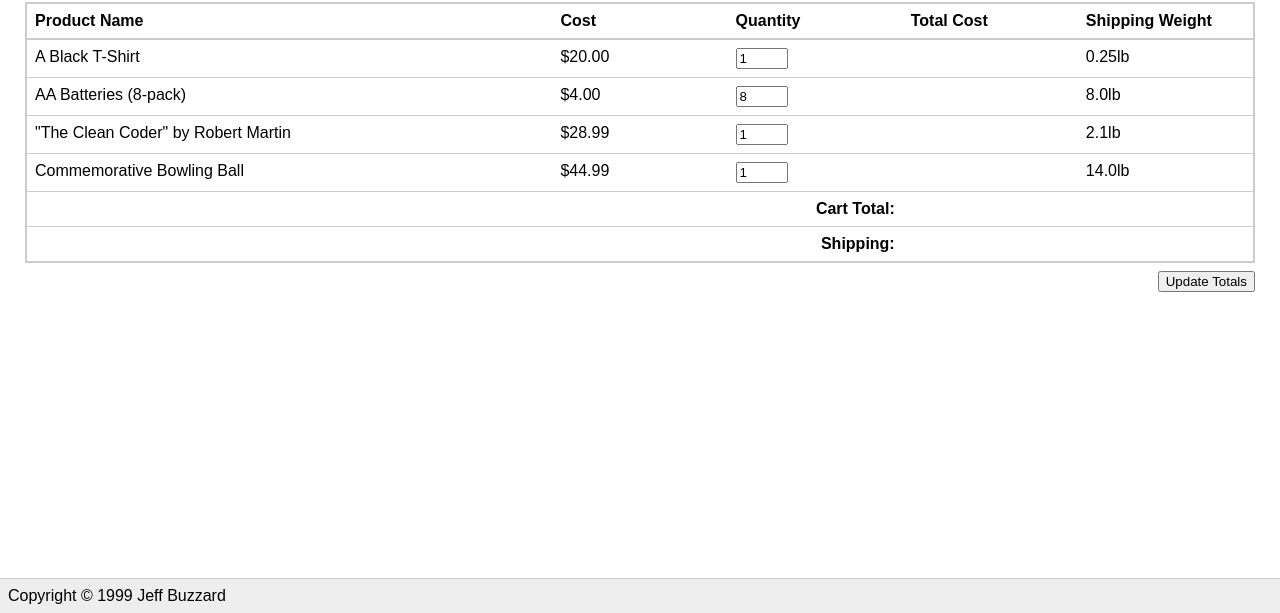
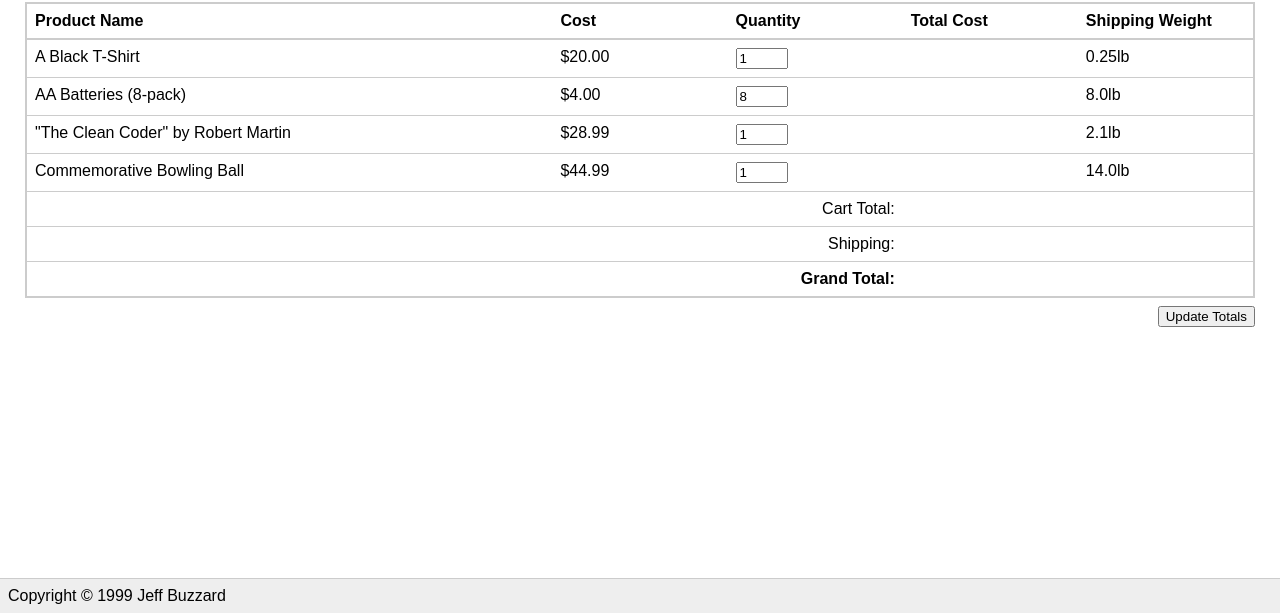
Before and after one commit to mekane/git-practice-exercises, a plain HTML site: page index.html in a window 1280 px wide. Shown: the part 187-800 px from the top of the page. Drawn offline with Linux system fonts and the light colour scheme.

Commit message:
Add row for grand total and make it the bold one

```diff
--- a/index.html
+++ b/index.html
@@ -46,6 +46,9 @@
 
       <div class="cart__shipping-label">Shipping:</div>
       <div class="cart__shipping-cost"></div>
+
+      <div class="cart__grand-total-label">Grand Total:</div>
+      <div class="cart__grand-total-cost"></div>
     </div>
 
     <button type="button" class="update-cart-button">Update Totals</button>
--- a/main.css
+++ b/main.css
@@ -39,28 +39,35 @@ body {
 .cart__total-cost,
 .cart__total-weight,
 .cart__shipping-label,
-.cart__shipping-cost {
+.cart__shipping-cost,
+.cart__grand-total-label,
+.cart__grand-total-cost {
     border-top: 1px solid #ccc;
     padding: 8px;
 }
 
 .cart__total-label,
-.cart__shipping-label {
-    font-weight: bold;
+.cart__shipping-label,
+.cart__grand-total-label {
     grid-column: span 3;
     text-align: right;
 }
 
-.cart__total-cost {
-    font-weight: bold;
-}
-
-.cart__shipping-cost {
+.cart__shipping-cost,
+.cart__grand-total-cost {
     grid-column: span 2;
 }
 
 .cart__product-qty-input {
     width: 6ch;
+}
+
+.cart__grand-total-label {
+    font-weight: bold;
+}
+
+.cart__grand-total-cost {
+    font-weight: bold;
 }
 
 .update-cart-button {
```
